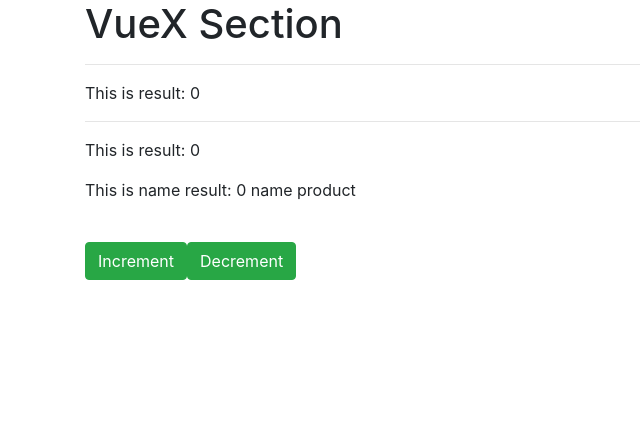
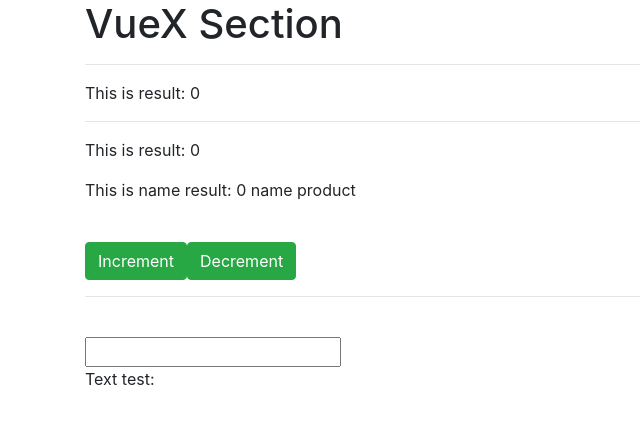
Before and after one commit to tuanpham1406/use-vuex, a Vue app: page / in a window 1280 px wide. Shown: the top 424 px of the page, without its empty margins (0-640 px from the left). Built offline with nearby package versions, Linux system fonts and the light colour scheme.

Commit message:
Master: sử dụng v-model để bind dữ liệu 2 chiều nâng cao  với get, set - v-model

```diff
--- a/src/components/Counter.vue
+++ b/src/components/Counter.vue
@@ -2,21 +2,39 @@
     <div>
         <button class="btn btn-success" @click="increment">Increment</button>
         <button class="btn btn-success" @click="asyncDecrement">Decrement</button>
+        <hr>
+        <br>
+        <input type="text" v-model="value">
+        <p>Text test: {{value}}</p>
     </div>
 </template>
 
 <script>
     import {mapActions} from 'vuex'
+
     export default {
         data() {
-            return {
+            return {}
+        },
+        computed: {
+            value: {
+                get() {
+                    return this.$store.getters.value;
+                },
+                set(value) {
+                    this.$store.dispatch('updateValue', value);
+                }
             }
         },
         methods: {
             // increment() {
             //     this.$store.commit("incrementOption", 30);
             // },
-            ...mapActions(["increment", "asyncDecrement"])
+            ...
+                mapActions(["increment", "asyncDecrement"]),
+            updateValue(event) {
+                this.$store.dispatch('updateValue', event.target.value)
+            }
         }
     }
 </script>
```
